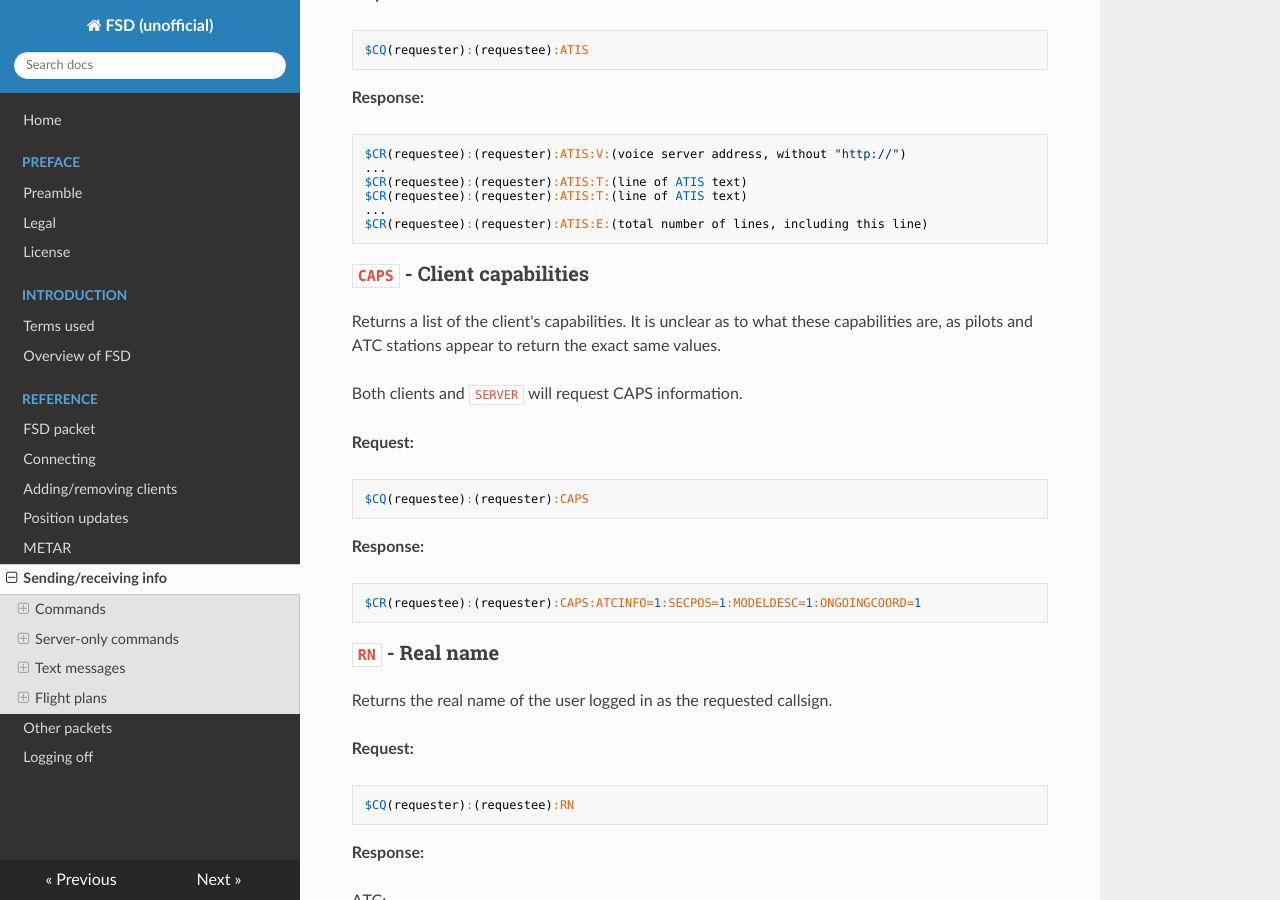
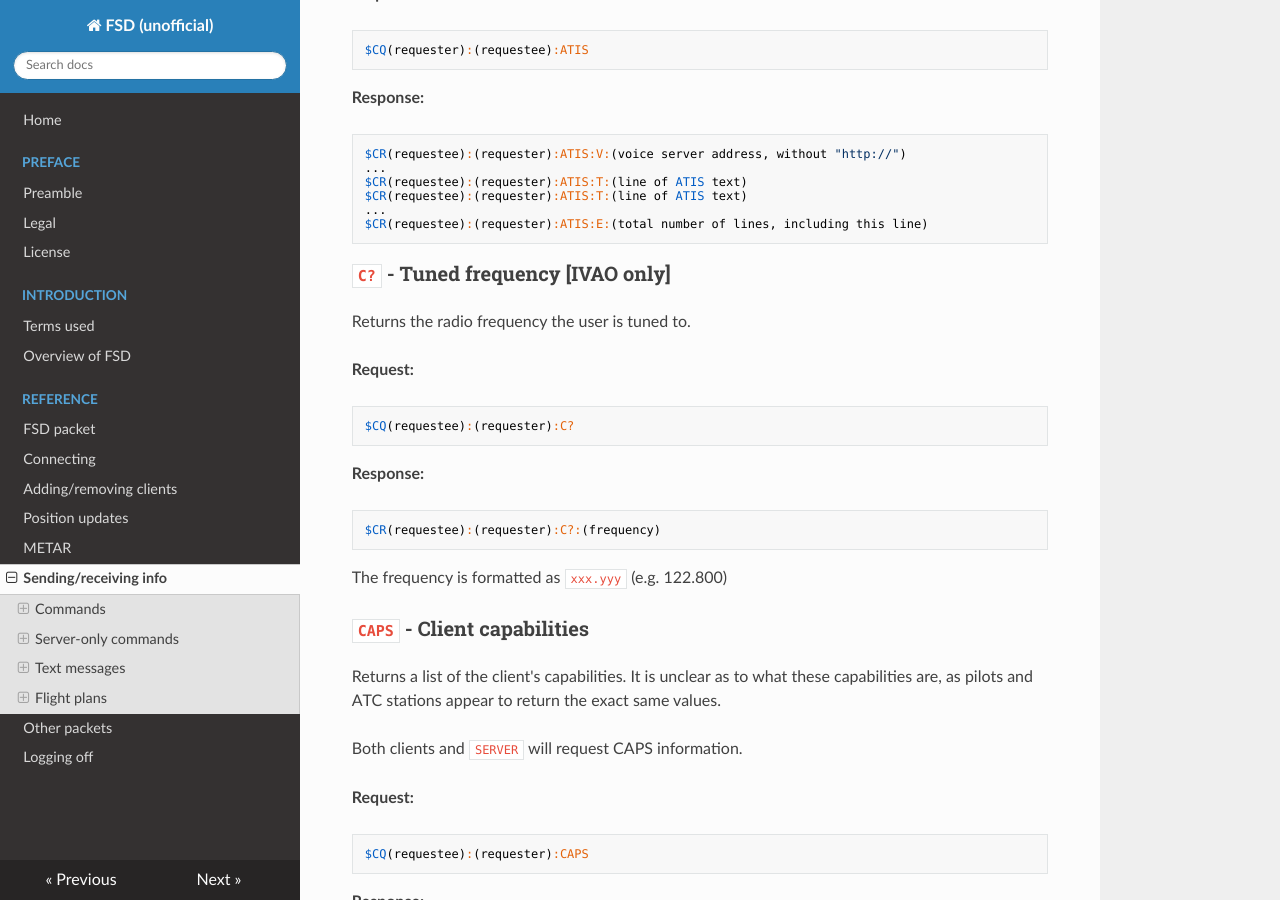
Before and after one commit to norrisng/fsd-doc, an MkDocs documentation site: the page built from docs/api/info.md, in a window 1280 px wide and 900 px high, scrolled down 1886 px. Built offline with MkDocs 1.6.1, drawn with Linux system fonts in a browser that asks for light colours; nearby versions of some CDN libraries; old or Windows-style settings are respelled for this version of MkDocs.

Commit message:
Add request for client's radio frequency (IVAO only)

````diff
--- a/docs/api/info.md
+++ b/docs/api/info.md
@@ -106,6 +106,26 @@ $CR(requestee):(requester):ATIS:E:(total number of lines, including this line)
 ```
 
 
+
+
+
+### `C?` - Tuned frequency [IVAO only] ###
+
+Returns the radio frequency the user is tuned to.
+
+**Request:**
+
+```
+$CQ(requestee):(requester):C?
+```
+
+**Response:**
+
+```
+$CR(requestee):(requester):C?:(frequency)
+```
+
+The frequency is formatted as `xxx.yyy` (e.g. 122.800)
 
 
 
````
